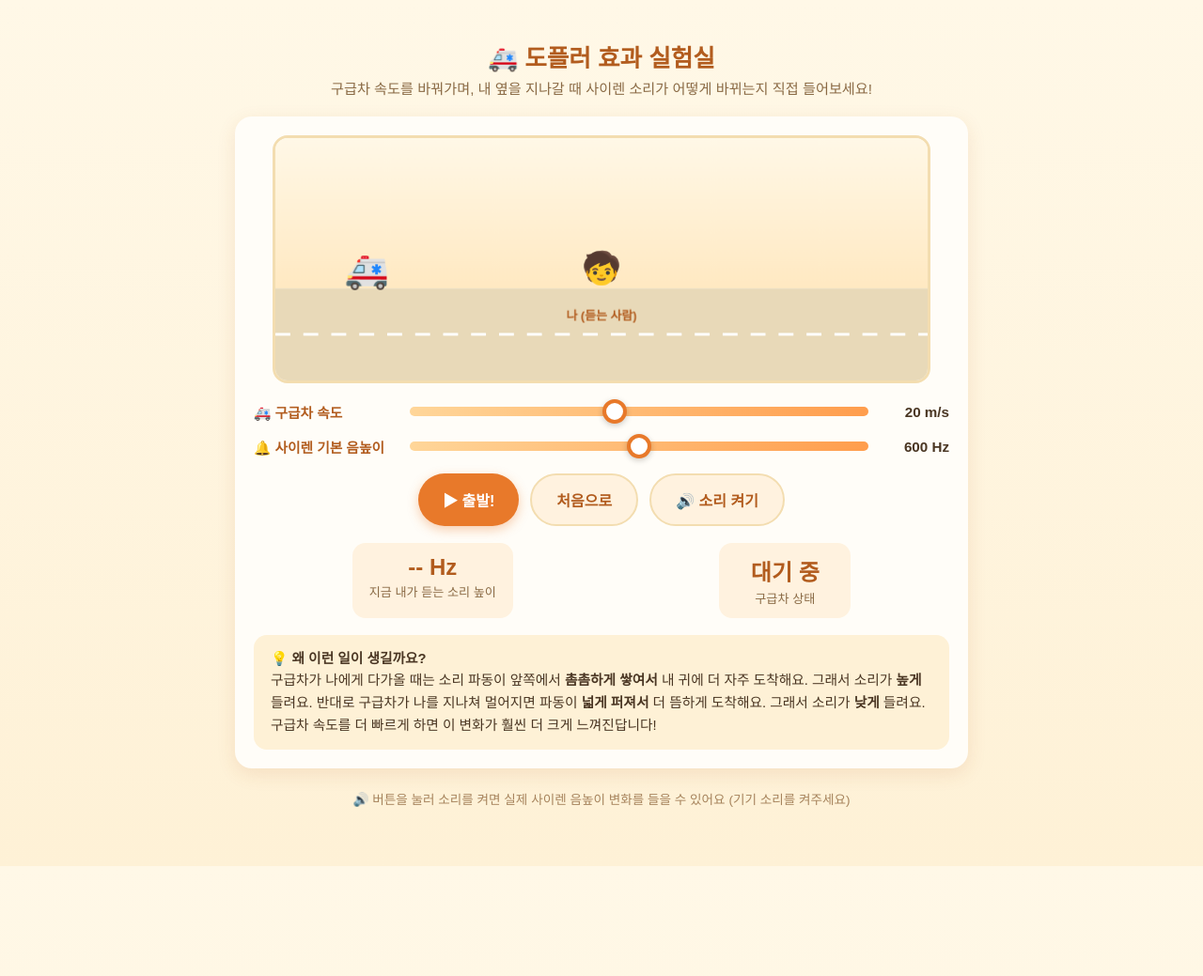
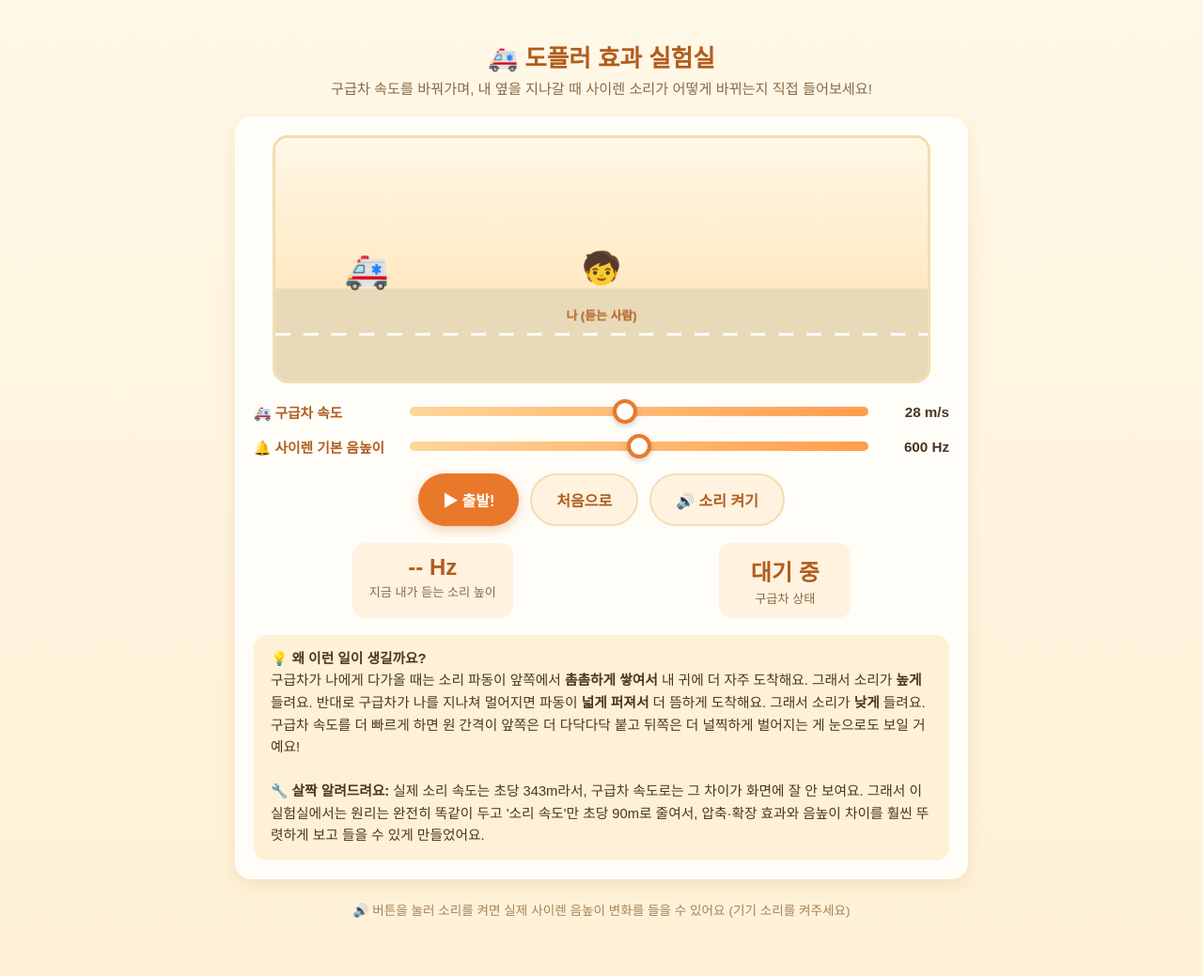
Before and after one commit to ssnkoster/mathisto, a Jekyll site: the page demos/05-doppler/도플러_효과_실험실.html, which Jekyll copies as it is, in a window 1280 px wide. Shown: the whole page at 94% size. Built offline with Jekyll 4.4.1, drawn with Linux system fonts in a browser that asks for light colours; before the commit the page ends 922 px from its top, so only the background shows below that.

Commit message:
5화: 도플러 효과

```diff
--- a/demos/05-doppler/도플러_효과_실험실.html
+++ b/demos/05-doppler/도플러_효과_실험실.html
@@ -169,7 +169,7 @@
     <div class="controls">
       <div class="row">
         <label for="speed">🚑 구급차 속도</label>
-        <input type="range" id="speed" min="0" max="45" value="20" step="1">
+        <input type="range" id="speed" min="0" max="60" value="28" step="1">
         <span class="val" id="speedVal">20 m/s</span>
       </div>
       <div class="row">
@@ -200,7 +200,9 @@
       💡 <b>왜 이런 일이 생길까요?</b><br>
       구급차가 나에게 다가올 때는 소리 파동이 앞쪽에서 <b>촘촘하게 쌓여서</b> 내 귀에 더 자주 도착해요. 그래서 소리가 <b>높게</b> 들려요.
       반대로 구급차가 나를 지나쳐 멀어지면 파동이 <b>넓게 퍼져서</b> 더 뜸하게 도착해요. 그래서 소리가 <b>낮게</b> 들려요.
-      구급차 속도를 더 빠르게 하면 이 변화가 훨씬 더 크게 느껴진답니다!
+      구급차 속도를 더 빠르게 하면 원 간격이 앞쪽은 더 다닥다닥 붙고 뒤쪽은 더 널찍하게 벌어지는 게 눈으로도 보일 거예요!
+      <br><br>
+      🔧 <b>살짝 알려드려요:</b> 실제 소리 속도는 초당 343m라서, 구급차 속도로는 그 차이가 화면에 잘 안 보여요. 그래서 이 실험실에서는 원리는 완전히 똑같이 두고 '소리 속도'만 초당 90m로 줄여서, 압축·확장 효과와 음높이 차이를 훨씬 뚜렷하게 보고 들을 수 있게 만들었어요.
     </div>
   </div>
 
@@ -224,7 +226,11 @@ const playBtn = document.getElementById('playBtn');
 const resetBtn = document.getElementById('resetBtn');
 const soundBtn = document.getElementById('soundBtn');
 
-const SOUND_SPEED = 343; // m/s, 실제 공기 중 소리 속도
+// 실제 공기 중 소리 속도는 초당 343m이지만, 그 속도로는 화면에서 파동 간격 차이가
+// 거의 안 보여요(구급차 속도가 소리 속도의 10~15%밖에 안 되거든요).
+// 그래서 이 실험실에서는 원리는 그대로 두고 '소리 속도'를 초당 90m로 줄여서,
+// 압축·확장 효과와 음높이 차이를 눈과 귀로 뚜렷하게 느낄 수 있게 했어요.
+const SOUND_SPEED = 90; // m/s (실험을 위해 단순화한 값)
 const PIXELS_PER_METER = 4.2;
 
 let carSpeed = parseFloat(speedSlider.value);
```
